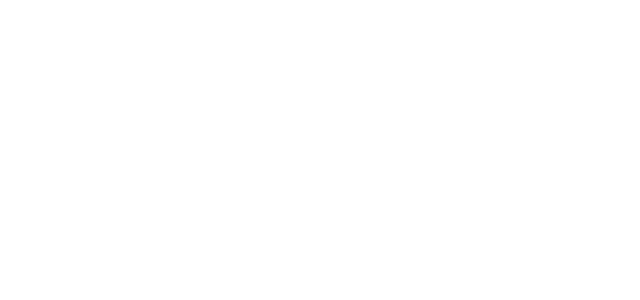
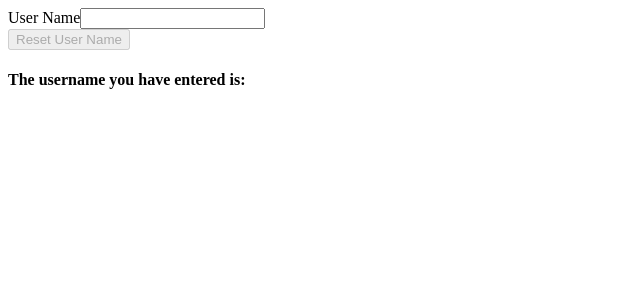
Before and after one commit to Cheshire89/aa-angular-study, an Angular app: page / in a window 1280 px wide. Shown: the top 300 px of the page, without its empty margins (0-640 px from the left). Built offline with nearby package versions, Linux system fonts and the light colour scheme.

Commit message:
user name data binding

```diff
--- a/src/app/app.component.html
+++ b/src/app/app.component.html
@@ -0,0 +1,20 @@
+<div class="container">
+    <div class="row mt-3 justify-content-center">
+        <div class="col-6">
+            <form action="" class="form-horizontal">
+                <div class="form-group">
+                    <label for="username">User Name</label>
+                    <input type="text" name="username" [(ngModel)]="username" class="form-control">
+                </div>
+                <div class="form-group">
+                    <button type="button" class="btn btn-primary" [disabled]="username.length === 0" (click)="resetUserName()">Reset User Name</button>
+                </div>
+            </form>
+        </div>
+    </div>
+    <div class="row mt-3 justify-content-center" [class.d-none]="username.length === 0">
+        <div class="col-6">
+            <h4>The username you have entered is: <span class="text-danger">{{ username | titlecase}}</span></h4>
+        </div>
+    </div>
+</div>
--- a/src/app/app.component.ts
+++ b/src/app/app.component.ts
@@ -7,4 +7,9 @@ import { Component } from '@angular/core';
 })
 export class AppComponent {
   title = 'aa-angular-study';
+  username = '';
+
+  resetUserName(){
+    this.username = ''
+  }
 }
--- a/src/app/app.module.ts
+++ b/src/app/app.module.ts
@@ -1,5 +1,6 @@
 import { BrowserModule } from '@angular/platform-browser';
 import { NgModule } from '@angular/core';
+import { FormsModule } from '@angular/forms'
 
 import { AppComponent } from './app.component';
 
@@ -8,7 +9,8 @@ import { AppComponent } from './app.component';
     AppComponent
   ],
   imports: [
-    BrowserModule
+    BrowserModule,
+    FormsModule
   ],
   providers: [],
   bootstrap: [AppComponent]
```
